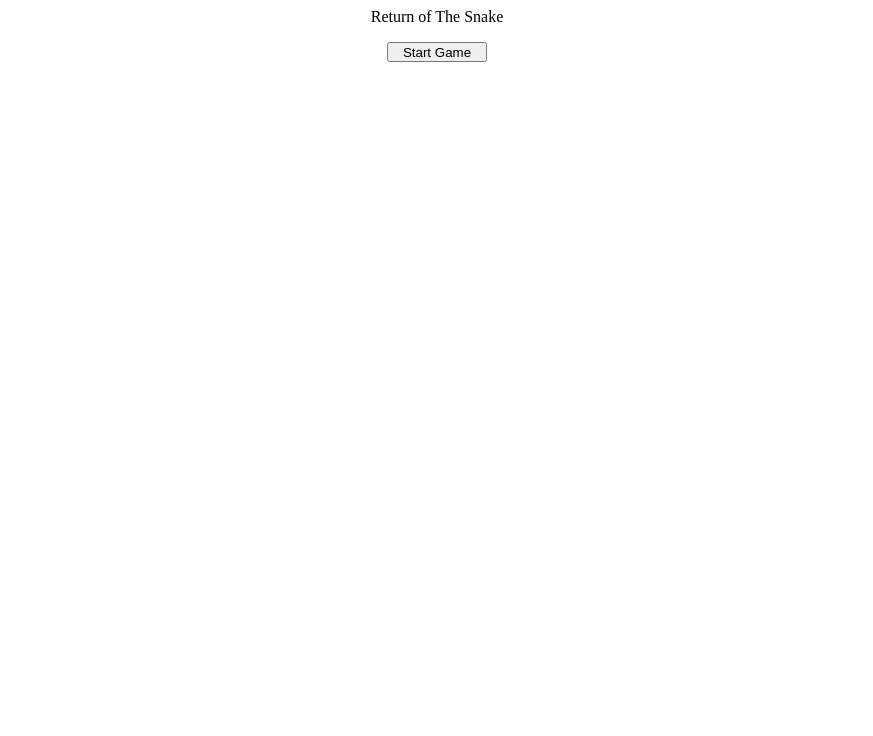
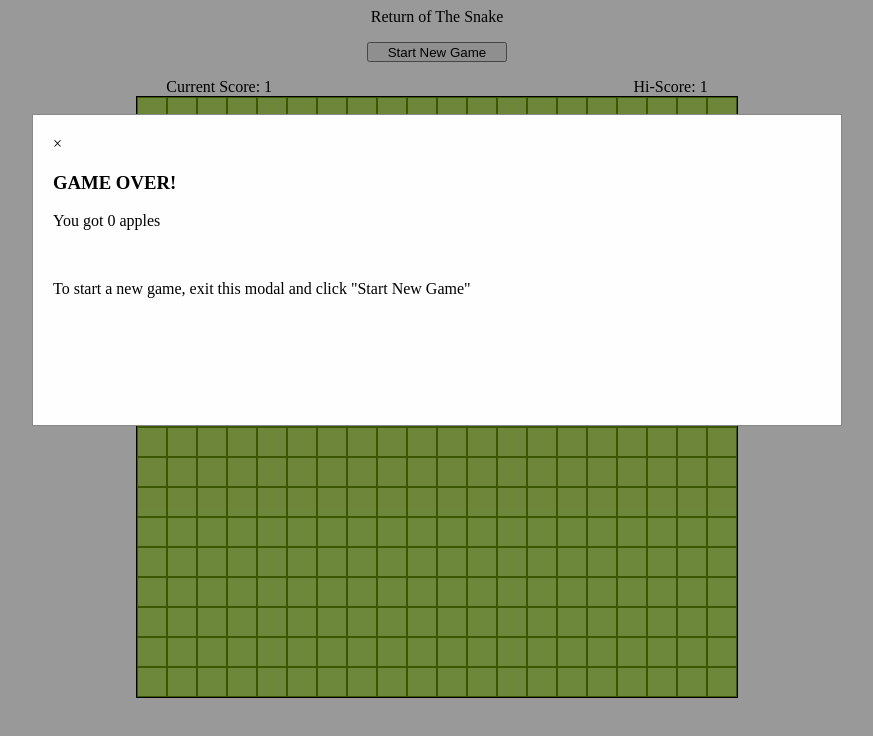
Before and after one commit to derek-nguyen/FSA-Y23, a plain HTML site: page project_03/arcade/index.html in a window 1280 px wide. Shown: the whole page, without its empty margins (203-1076 px from the left). Drawn offline with Linux system fonts and the light colour scheme.

Commit message:
finished game

```diff
--- a/project_03/arcade/app.js
+++ b/project_03/arcade/app.js
@@ -10,25 +10,28 @@ const gameState = {
         defaultColumn: 20,
     },
     apple: [10, 10],
-    snake: snake,
+    // snake: snake,
 }
 
 // game state
 const gameContainer = document.querySelector('body')
-let board
 const rows = gameState.boardSize.defaultRow
 const cols = gameState.boardSize.defaultColumn
-const cells = []
+let cells = []
 let score = 0
 let highScore = 0
 
 
 // initializes a new game, when the start game button is clicked
 document.getElementById('startGame').addEventListener('click', () => {
+    resetGame()
     initGame()
 });
 
+initGame() //REMOVE ONCE DONE TESTING
+
 function initGame() {
+    let board
     board = gameContainer.appendChild(document.createElement('div'))
     board.setAttribute('id', 'gameBoard')
     for (let i = 0; i < rows; i++) {
@@ -50,10 +53,15 @@ function initGame() {
 
     renderSnake();
 
-    // setInterval(() => {
-    //     endGame();
-    //     moveSnake();
-    // }, 100)
+    const intervalId = setInterval(() => {
+        if (gameOver !== true) {
+            endGame();
+            moveSnake();
+            keepScore();
+        } else {
+            clearInterval(intervalId)
+        }
+    }, 100)
 }
 
 
@@ -119,39 +127,39 @@ document.addEventListener('keydown', (event) => {
     if (event.key === 'ArrowLeft' && previousDirection !== 'right') {
         //need to change existing positions of snake.body and add [x,y-1]
         previousDirection = 'left'
-        newHead = [snake.head[0], snake.head[1] - 1]
-        removeSnake()
+        // newHead = [snake.head[0], snake.head[1] - 1]
+        // removeSnake()
 
     }
     else if (event.key === 'ArrowUp' && previousDirection !== 'down') {
         //need to change existing positions of snake.body and add [x-1,y]
         previousDirection = 'up'
-        newHead = [snake.head[0] - 1, snake.head[1]]
-        removeSnake()
+        // newHead = [snake.head[0] - 1, snake.head[1]]
+        // removeSnake()
     }
     else if (event.key === 'ArrowRight' && previousDirection !== 'left') {
         //need to change existing positions of snake.body and add [x,y+1]
         previousDirection = 'right'
-        newHead = [snake.head[0], snake.head[1] + 1];
-        removeSnake()
+        // newHead = [snake.head[0], snake.head[1] + 1];
+        // removeSnake()
     }
     else if (event.key === 'ArrowDown' && previousDirection !== 'up') {
         //need to change existing positions of snake.body and add [x+1,y]
         previousDirection = 'down'
-        newHead = [snake.head[0] + 1, snake.head[1]];
-        removeSnake()
+        // newHead = [snake.head[0] + 1, snake.head[1]];
+        // removeSnake()
     }
     else {
         return;
     }
 
 
-    snake.body.unshift(snake.head)
-    snake.body.pop()
-    snake.head = newHead
-    endGame()
-    renderSnake()
-    eatAppleAndGrow()
+    // snake.body.unshift(snake.head)
+    // snake.body.pop()
+    // snake.head = newHead
+    // endGame()
+    // renderSnake()
+    // eatAppleAndGrow()
 
 });
 
@@ -172,6 +180,7 @@ function eatAppleAndGrow() {
     if (cells[snake.head[0]][snake.head[1]].classList.contains('apple') === true) {
         //add the current position of the apple to the tail of the snake
         snake.body.push([snake.head[0], snake.head[1]])
+        score += 1;
 
         //remove "eat" apple from board
         cells[snake.head[0]][snake.head[1]].classList.remove('apple')
@@ -187,7 +196,7 @@ function endGame() {
     // checks to see if snake is in body
     for (let i = 0; i < snake.body.length - 1; i++) {
         if (JSON.stringify(snake.body[i]).includes(JSON.stringify(snake.head))) {
-            alert('GAME OVER')
+            // alert('GAME OVER')
             gameOver = true
         }
     }
@@ -195,32 +204,61 @@ function endGame() {
     // checks if snake hits a wall
     const [snakeRow, snakeCol] = snake.head
     if (snakeRow < 0 || snakeRow >= rows || snakeCol < 0 || snakeCol >= cols) {
-        alert('GAME OVER')
+        // alert('GAME OVER')
         gameOver = true
     }
+
+    if (gameOver) {
+        modal.style.display = "block"
+    }
+
 }
 
 function resetGame() {
     const oldBoard = document.getElementById('gameBoard')
     oldBoard.remove()
 
+    // Reset board
+    for (let i = 0; i < rows; i++) {
+        for (let j = 0; j < cols; j++) {
+            const cell = cells[i][j]
+            cell.classList.remove('snakeShape', 'apple')
+        }
+    }
+
     // Reset game state
     gameState.apple = [10, 10]
-    gameState.snake = {
-        body: [[10, 4], [10, 3], [10, 2]],
-        head: [10, 5]
-    }
+    snake.body = [[10, 4], [10, 3], [10, 2]]
+    snake.head = [10, 5]
+
+    gameOver = false;
     score = 0
     previousDirection = 'right'
+    cells = []
+    score = 0
 
-    // Reset board
-    // for (let i = 0; i < rows; i++) {
-    //     for (let j = 0; j < cols; j++) {
-    //         const cell = cells[i][j]
-    //         cell.classList.remove('snakeShape', 'apple')
-    //     }
-    // }
+    //reset score on board
+    let currentScore = document.getElementById('current-score')
+    currentScore.innerHTML = score
+}
 
-    initGame()
-    renderSnake()
+function keepScore() {
+    let currentScore = document.getElementById('current-score')
+    let highScoreDOM = document.getElementById('high-score')
+    currentScore.innerHTML = score
+    // highScoreDOM.innerHTML = highScore
+
+    // let hiScore = document.getElementById('high-score')
+    if (score > highScore) {
+        highScore = score
+        highScoreDOM.innerHTML = highScore
+    }
 }
+
+// END GAME MODAL
+let modal = document.querySelector('.modal')
+let modalBtn = document.querySelector('.close')
+
+modalBtn.addEventListener('click',()=>{
+  modal.style.display = "none"
+})
--- a/project_03/arcade/index.html
+++ b/project_03/arcade/index.html
@@ -1,5 +1,6 @@
 <!DOCTYPE html>
 <html lang="en">
+
 <head>
     <meta charset="UTF-8">
     <meta http-equiv="X-UA-Compatible" content="IE=edge">
@@ -8,9 +9,28 @@
     <script src="./app.js" defer></script>
     <title>Return of The Snake</title>
 </head>
+
 <body>
     <header>Return of The Snake</header>
-    <button  id="startGame">Start Game</button>
+    <button id="startGame">Start New Game</button>
+    <div class="score-container">
+        <div>Current Score: <span id="current-score">0</span></div>
+        <div>Hi-Score: <span id="high-score">0</span></div>
+    </div>
     <!-- <div id="gameBoard"></div> -->
+
+    <!-- The Modal -->
+    <div id="myModal" class="modal">
+        <!-- Modal content -->
+        <div class="modal-content">
+            <span class="close">&times;</span>
+            <h3>GAME OVER!</h3>
+            <p>You got <span id="modalCurrentScore">0</span> apples</p>
+            <br>
+            <p>To start a new game, exit this modal and click "Start New Game"</p>
+        </div>
+
+    </div>
 </body>
+
 </html>
--- a/project_03/arcade/style.css
+++ b/project_03/arcade/style.css
@@ -6,7 +6,7 @@ body {
 }
 
 #startGame {
-    width: 100px;
+    width: 140px;
     height: 20px;
     margin: 2vh;
 }
@@ -42,3 +42,40 @@ body {
     background-color: red;
     border: red;
 }
+
+.score-container {
+    display: flex;
+    justify-content: space-evenly;
+    width: 100%;
+}
+
+
+/* Use block or none to control modal's visibility */
+.modal {
+    display: none; /* Hidden by default */
+    position: fixed;
+    z-index: 1;
+    padding-top: 100px;
+    left: 0;
+    top: 0;
+    width: 100%;
+    height: 100%;
+    overflow: auto;
+    background-color: rgb(0, 0, 0);
+    background-color: rgba(0, 0, 0, 0.4);
+}
+
+/* Modal Content */
+.modal-content {
+    background-color: #fefefe;
+    margin: auto;
+    padding: 20px;
+    border: 1px solid #888;
+    width: 60%;
+    height: 30%;
+    position: absolute;
+    top: 0;
+    bottom: 40%;
+    left: 0;
+    right: 0;
+}
```
